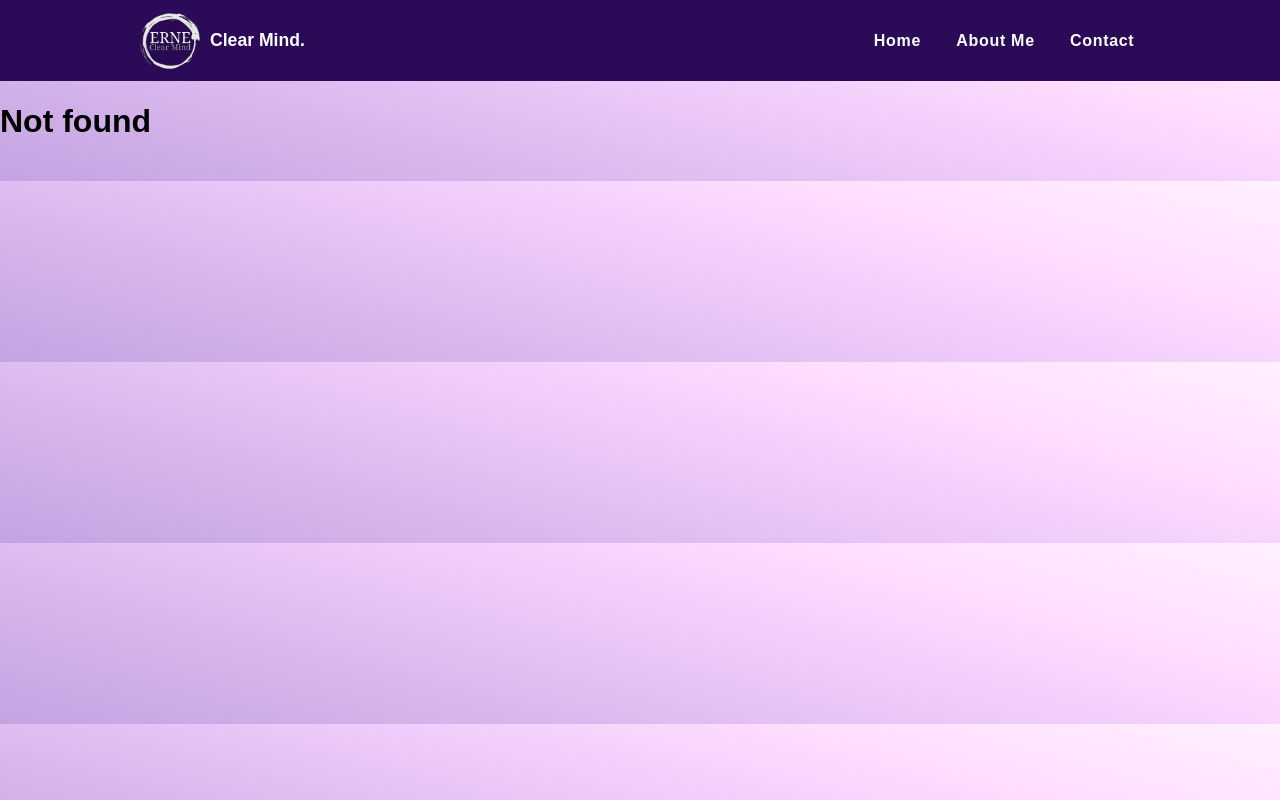
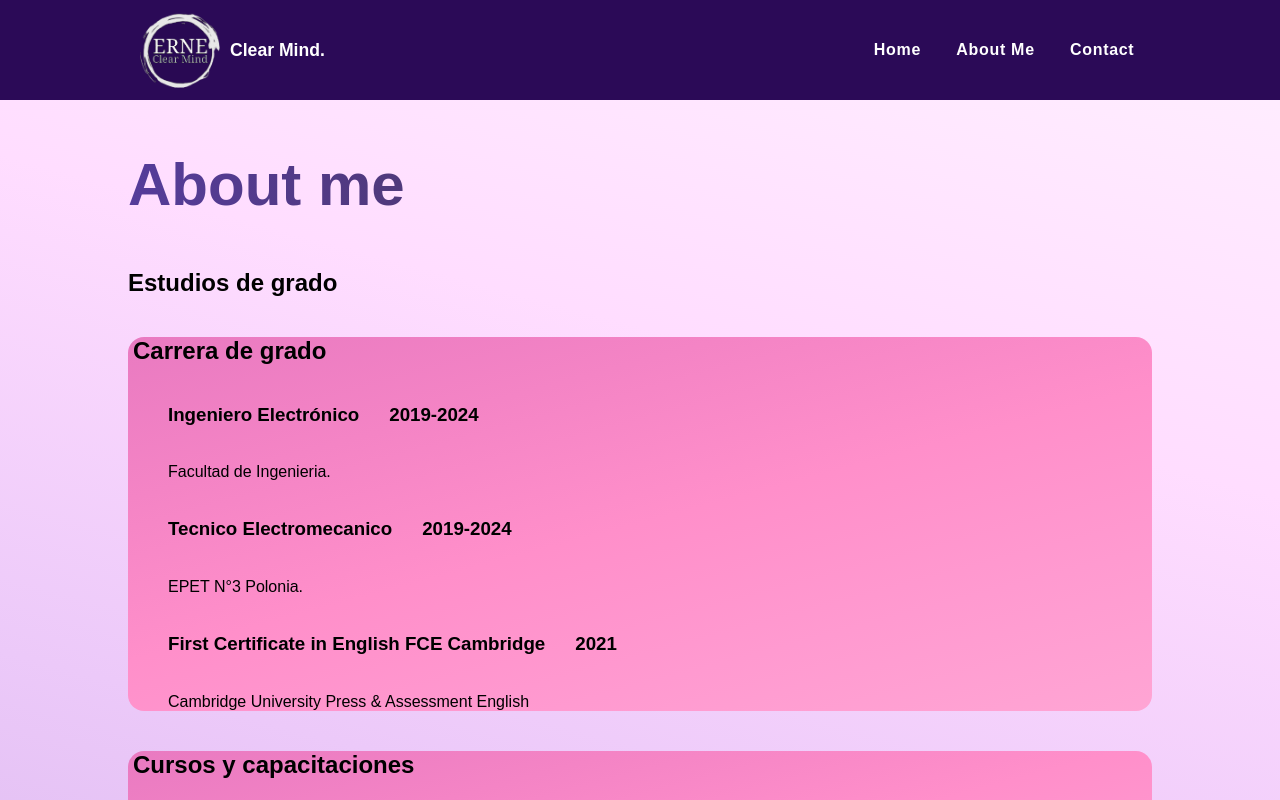
Before and after one commit to ernestokorpys/Portofolio, a React (Vite) app: page /about-me in a window 1280 px wide. Before the commit this address had no page. Shown: the top 800 px of the page. Built offline with nearby package versions, Linux system fonts and the light colour scheme; a web font is replaced by a local one.

Commit message:
pestaña cantact me con iconos & maquetado pestaña de estudios

```diff
--- a/src/App.css
+++ b/src/App.css
@@ -17,4 +17,5 @@ body {
     font-family: "Recursive", sans-serif;
     display: grid;
     color:rgb(0, 0, 0);
+
   }
--- a/src/App.jsx
+++ b/src/App.jsx
@@ -2,32 +2,27 @@ import Layout from "./pages/layout.jsx";
 import { Link, Route, Routes, useParams } from "react-router-dom";
 import Home from "./pages/home.jsx";
 import Contact from "./pages/contact.jsx";
-import AboutUs from "./pages/about-us.jsx";
-import Products from "./pages/products.jsx";
-import Footer from "./pages/footer.jsx";
+import AboutMe from "./pages/about-me.jsx";
+
+
 import "./App.css";
 
 export function App() {
   return (
     <>
-      <body>
         <Layout />
         <Routes>
           <Route path="/" element={<Home />} />
           <Route path="/home" element={<Home />} />
-          <Route path="/about-us" element={<AboutUs />} />
+          <Route path="/about-me" element={<AboutMe />} />
           <Route path="/contact" element={<Contact />} />
-          <Route path="/products" element={<Products />} />
           <Route path="*" element={<h1>Not found</h1>} />
         </Routes>
         <div>
-
-
           <div className="empty"></div>
 
           {/* <Footer /> */}
         </div>
-      </body>
     </>
   );
 }
--- /dev/null
+++ b/src/pages/about-me.jsx
@@ -0,0 +1,61 @@
+import "./styles/aboutme-style.css";
+
+
+
+const StudentProfile = () => {
+  const importance= ["Carrera de grado","Cursos y capacitaciones","Experiencias varias","Papers"];
+    const gradeStudies = [
+    ["Ingeniero Electrónico", "2019-2024", "Facultad de Ingenieria."],
+    ["Tecnico Electromecanico", "2019-2024", "EPET N°3 Polonia."],
+    ["First Certificate in English FCE Cambridge", "2021", "Cambridge University Press & Assessment English"],
+  ];
+  const courses = [
+    ["Internet of of Things", "2019-2024", "Facultad de la ingenieria"],
+    ["Algo1", "2019-2024", "desc1"],
+  ];
+  const experience = [
+    ["Manejo de fresadora CNC", "2019-2024", "Manejo de Jode"],
+    ["Algo2", "2019-2024", "des2"],
+  ];
+
+  const papers = [
+    ["SAR Technology Assessment Considering Atlantic Forest Monitoring", "2022", "An actualized study of synthetic aperture radar (SAR) technology and its potential application to Atlantic Forest preservation are presented." ]
+    ,["Carga activa","2022","Facultad de ingenieria"]];
+
+  const studentStudies = [gradeStudies, courses, experience,papers];
+
+  return (
+    <>
+      <div>
+        {studentStudies.map((project, i) => (
+          <article className="study-box" key={i}>
+            <h2>{importance[i]}</h2>
+            <ul>
+            {project.map((course, j) => (
+              <div className="study-topic" key={j}>
+                <h3>
+                  {course[0]}
+                  <p>{course[1]}</p>
+                </h3>
+                <p>{course[2]} </p>
+              </div>
+            ))}
+            </ul>
+          </article>
+        ))}
+      </div>
+    </>
+  );
+};
+
+const AboutMe = () => {
+  return (
+    <section className="format-box">
+      <h1>About me</h1>
+      <h2>Estudios de grado</h2>
+
+      <StudentProfile />
+    </section>
+  );
+};
+export default AboutMe;
--- a/src/pages/about-us.jsx
+++ /dev/null
@@ -1,6 +0,0 @@
-const AboutUs = () =>{
-    return (
-    <h1>About us</h1>)
-    ;
-}
-export default AboutUs;
--- a/src/pages/contact.jsx
+++ b/src/pages/contact.jsx
@@ -1,6 +1,49 @@
+import "./styles/contact-style.css";
+
+const IconLinks = () => {
+  const iconsData = [
+    ["github", "https://img.icons8.com/ios-filled/150/github.png","https://github.com/ernestokorpys","https://icons8.com/icon/12599/github"],
+    ["linkedin", "https://img.icons8.com/ios/100/linkedin-circled--v1.png","https://www.linkedin.com/in/ernesto-andrés-korpys-59baa1211/","https://icons8.com/icon/60443/linkedin-circled"],
+    ["gmail","https://img.icons8.com/ios/100/gmail-new.png", "mailto:ernesto.korpys@gmail.com","https://icons8.com/icon/rUgzXdXFnhmg/gmail"],
+  ];
+
+
+  const buttonStyle = {
+    "--button-size": "60px",
+  }
+  const size = "40";
+
+  return (
+    <>
+      <ul className="social-media-list">
+      {iconsData.map((icon, index) => (
+        <li key={index} style={buttonStyle}>
+          <a href={icon[2]} target="_blank" rel="noreferrer">
+            <img width={size} height={size} src={icon[1]} alt={icon[0]} />
+          </a>
+        </li>
+      ))}</ul>
+    </>
+  );
+};
 
 const Contact = () => {
-    return (
-        <h1>Contact</h1>);
-}
+  return (
+    <>
+      <section className="format-box">
+        <h1>Contact</h1>
+        <h2>
+          Want to get in touch? Feel free to contact me for more information!
+        </h2>
+        <div>
+          <h2>Mi social media are...</h2>
+          <IconLinks />
+          <div className="empty-space">
+            .
+          </div>
+        </div>
+      </section>
+    </>
+  );
+};
 export default Contact;
--- a/src/pages/home.jsx
+++ b/src/pages/home.jsx
@@ -52,7 +52,7 @@ const AboutMe = () => {
             <h2>Willing to relocate</h2>
           </div>
           <div className="card">
-            <h2>Priscila Semañuk</h2>
+            <h2>Driver License</h2>
           </div>
         </article>
       </div>
@@ -102,8 +102,33 @@ const Proyects = () => {
   return (
     <>
       <section className="proyect-box">
-        <h1>My work</h1>
-        <p>Some</p>
+        <h1>
+          My work
+          <a
+            href="https://github.com/ernestokorpys"
+            target="_blank"
+            rel="noopener noreferrer"
+          >
+            <img
+              width="40"
+              height="40"
+              src="https://img.icons8.com/ios-filled/150/github.png"
+              alt="github"
+            />
+          </a>
+        </h1>
+        <p>
+          Some of my most notable experiences include the
+          following topics. I possess a wide range of skills that encompass
+          various technologies and disciplines. You can check more of them on my
+          <strong>
+          <a
+            href="https://github.com/ernestokorpys"
+            target="_blank"
+            rel="noopener noreferrer"
+          > Github</a></strong> page.
+
+        </p>
         <Proyect />
       </section>
     </>
@@ -111,15 +136,16 @@ const Proyects = () => {
 };
 
 const ProfileCard = () => {
-
   return (
     <section className="format2">
       <div className="presentation">
         <div className="introcuction">
-          <div className="title1">Korpys <br/> Ernesto</div>
-          <br/>
+          <div className="title1">
+            Korpys <br /> Ernesto
+          </div>
+          <br />
           <div className="title2">Software developer</div>
-          <br/>
+          <br />
 
           <div className="button-style">
             <button style={{ "--clr": "#FF00A5" }}>
--- a/src/pages/products.jsx
+++ /dev/null
@@ -1,7 +0,0 @@
-const Products = () =>{
-    return (
-    <h1>Products</h1>
-
-    );
-}
-export default Products;
--- /dev/null
+++ b/src/pages/styles/aboutme-style.css
@@ -0,0 +1,39 @@
+.format-box {
+    justify-content: center;
+    width: 80%;
+    margin: auto;
+
+    h1 {
+        font-size: 60px;
+        font-weight: 800;
+        background-image: linear-gradient(to right, #553c9a, #413129);
+        color: transparent;
+        background-clip: text;
+        -webkit-background-clip: text;
+    }
+}
+
+.study-box {
+    background-image: linear-gradient(345deg, #ffa5d4 0, #ff9ad0 25%, #ff8fca 50%, #f484c5 75%, #e97ac1 100%);
+    border-radius: 1rem;
+    margin-top: 40px;
+    .study-topic{
+
+    }
+
+    h2 {
+        margin-left: 5px ;
+    }
+
+    h3 {
+        display: flex;
+        gap: 30px;
+
+        justify-content: flex-start;
+        align-items: center;
+    }
+    p{
+        font-size: 1em;
+
+    }
+}
--- /dev/null
+++ b/src/pages/styles/contact-style.css
@@ -0,0 +1,55 @@
+
+
+.format-box{
+    justify-content: center;
+    width: 80%;
+    margin: auto;
+    h1 {
+        font-size: 60px;
+        font-weight: 800;
+        background-image: linear-gradient(to right, #553c9a, #413129);
+        color: transparent;
+        background-clip: text;
+        -webkit-background-clip: text;
+      }
+}
+
+/* Social Media Icons */
+.social-media-list {
+    position: relative;
+    font-size: 22px;
+    text-align: center;
+    width: 100%;
+    margin: 0 auto;
+    padding: 0;
+    display: flex;
+    justify-content: flex-start;
+    gap: 20px;
+
+  }
+  /* Estilos adicionales para centrar la imagen */
+.social-media-list li img {
+    display: block; /* Asegura que la imagen sea un elemento de bloque */
+    margin: auto; /* Centra la imagen vertical y horizontalmente */
+    object-fit: cover; /* Ajusta la imagen para que cubra el contenedor */
+  }
+
+  .social-media-list li {
+    position: relative;
+    display: grid;
+    place-items: center;
+    height: var(--button-size);
+    width: var(--button-size);
+    margin: 10px 3px;
+    line-height: 60px;
+    border-radius: 50%;
+    color: #fff;
+    background-color: rgb(107, 21, 165);
+    cursor: pointer;
+    transition: all .2s ease-in-out;
+
+  }
+
+  .social-media-list li:hover {
+    background-color: #fff;
+  }
--- a/src/pages/styles/home-style.css
+++ b/src/pages/styles/home-style.css
@@ -3,6 +3,9 @@ a {
     /* Elimina el subrayado */
     color: inherit;
     /* Hereda el color del texto del contenedor padre */
+}
+.empty-space{
+    height: 300px;
 }
 
 .format2{
@@ -208,6 +211,12 @@ strong {
     max-width: 80%;
     align-items: start;
     margin: auto;
+    margin-top: 20px;
+    h1{
+        gap: 10px;
+        align-items: center;
+        display: flex;
+    }
 }
 
 .proyect-container {
--- a/src/pages/styles/image-style.css
+++ b/src/pages/styles/image-style.css
@@ -56,7 +56,6 @@
     .main{
       display: flex;
       flex-direction: column;
-      width: 100%;
       padding: 1rem;
       .tokenImage{
         border-radius: .5rem;
```
